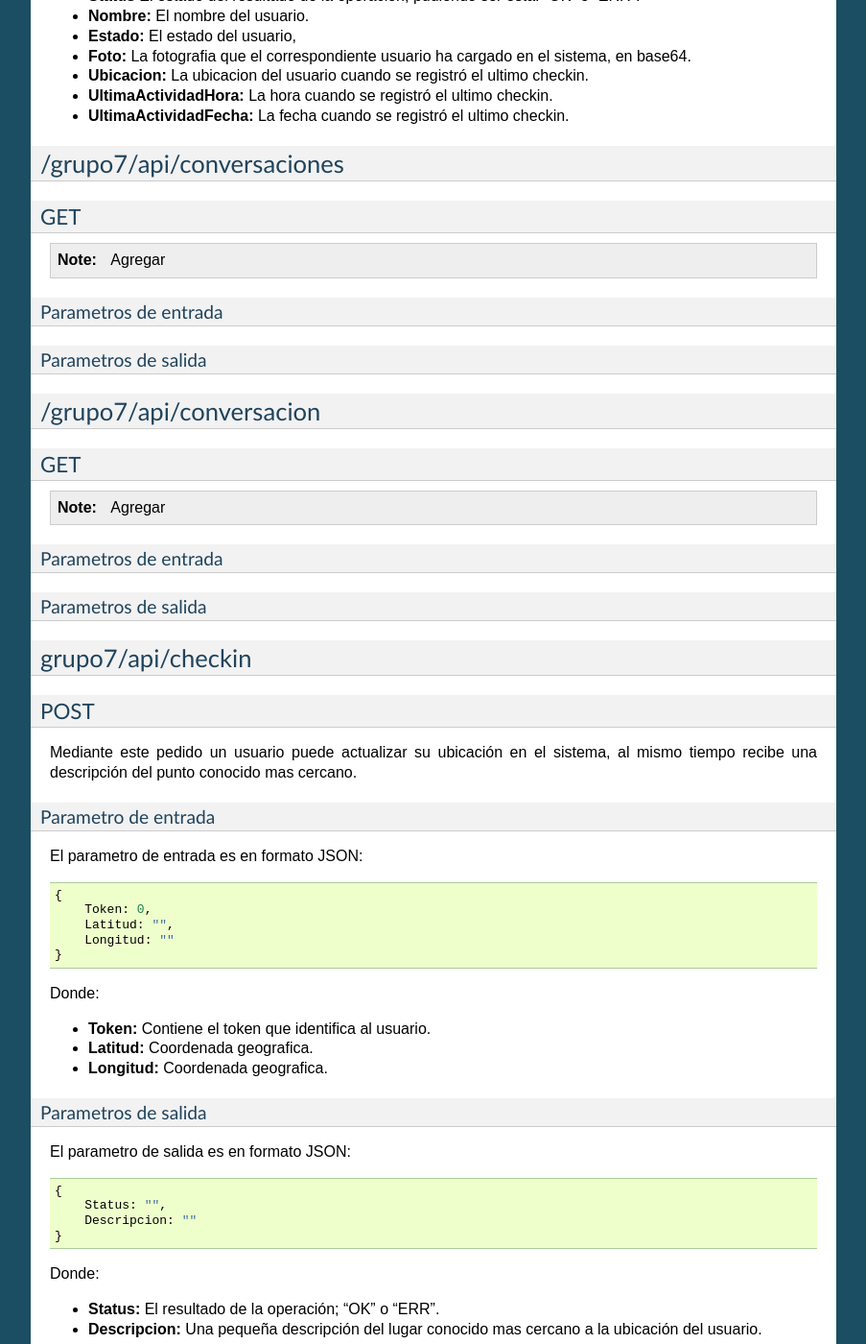
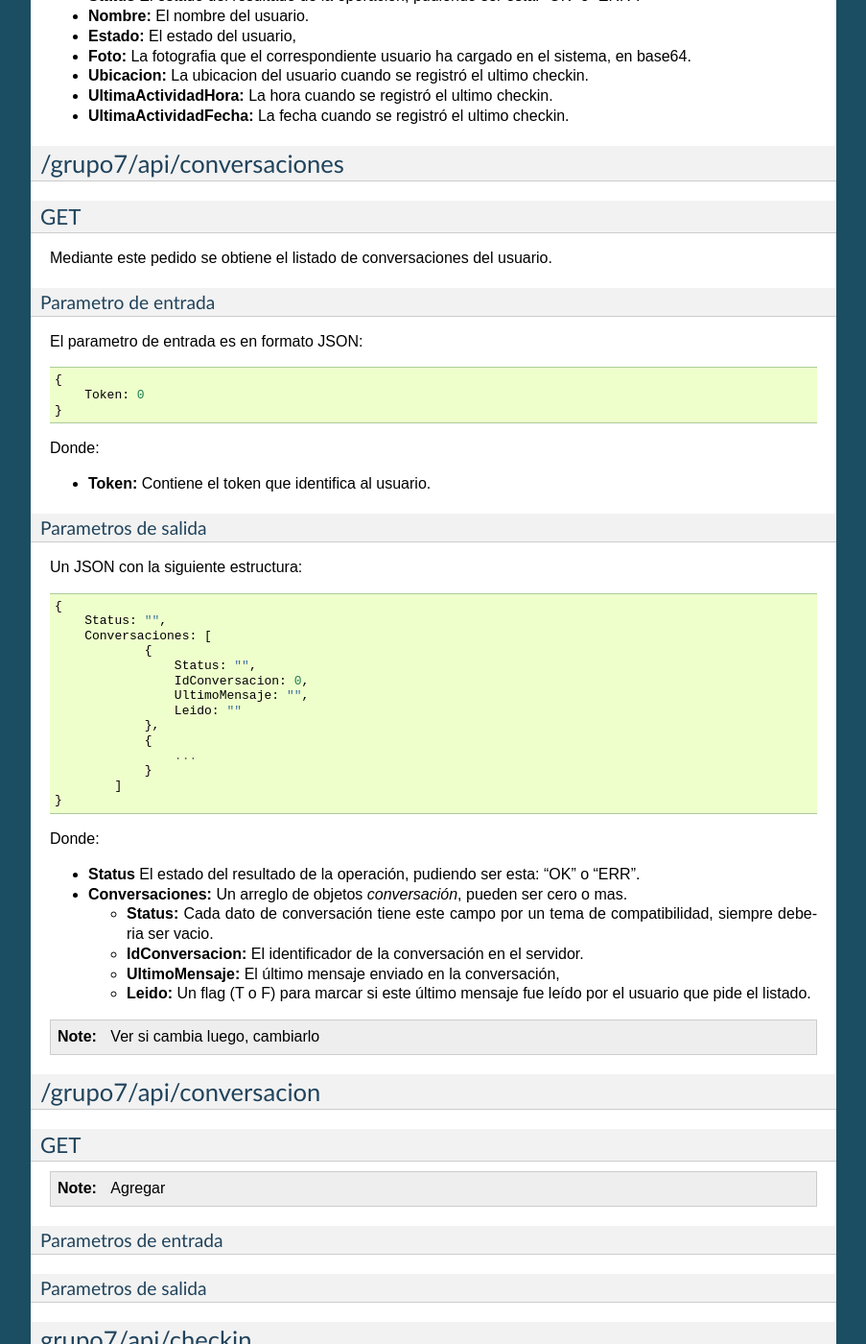
Before and after one commit to mellerster/7552Grupo7, a Sphinx documentation site: the page built from documentacion/source/Mensajes.rst, in a window 1280 px wide and 1400 px high, scrolled down 4349 px. Shown: the whole window at 96% size, without its empty margins (198-1101 px from the left). Built offline with Sphinx 7.4.7, drawn with Linux system fonts in a browser that asks for light colours; some of the changed text lies outside the part shown.

Commit message:
Documentado como arreglamos que va a ser el Get conversaciones

```diff
--- a/documentacion/source/Mensajes.rst
+++ b/documentacion/source/Mensajes.rst
@@ -281,15 +281,58 @@ Donde:
 GET
 ===
 
-.. note:: Agregar
+Mediante este pedido se obtiene el listado de conversaciones del usuario.
 
 
-Parametros de entrada
----------------------
+Parametro de entrada
+--------------------
+
+El parametro de entrada es en formato JSON::
+
+    {
+        Token: 0
+    }
+
+Donde:
+
+* **Token:** Contiene el token que identifica al usuario.
+
 
 Parametros de salida
 --------------------
 
+Un JSON con la siguiente estructura::
+
+    {
+        Status: "",
+        Conversaciones: [
+                {
+                    Status: "",
+                    IdConversacion: 0,
+                    UltimoMensaje: "",
+                    Leido: ""
+                },
+                {
+                    ...
+                }
+            ]
+    }
+
+Donde:
+
+* **Status** El estado del resultado de la operación, pudiendo ser esta: "OK" o "ERR".
+
+* **Conversaciones:** Un arreglo de objetos *conversación*, pueden ser cero o mas.
+
+  * **Status:** Cada dato de conversación tiene este campo por un tema de compatibilidad, siempre deberia ser vacio.
+
+  * **IdConversacion:** El identificador de la conversación en el servidor.
+
+  * **UltimoMensaje:** El último mensaje enviado en la conversación,
+
+  * **Leido:** Un flag (T o F) para marcar si este último mensaje fue leído por el usuario que pide el listado.
+
+.. note:: Ver si cambia luego, cambiarlo
 
 ************************
 /grupo7/api/conversacion
```
